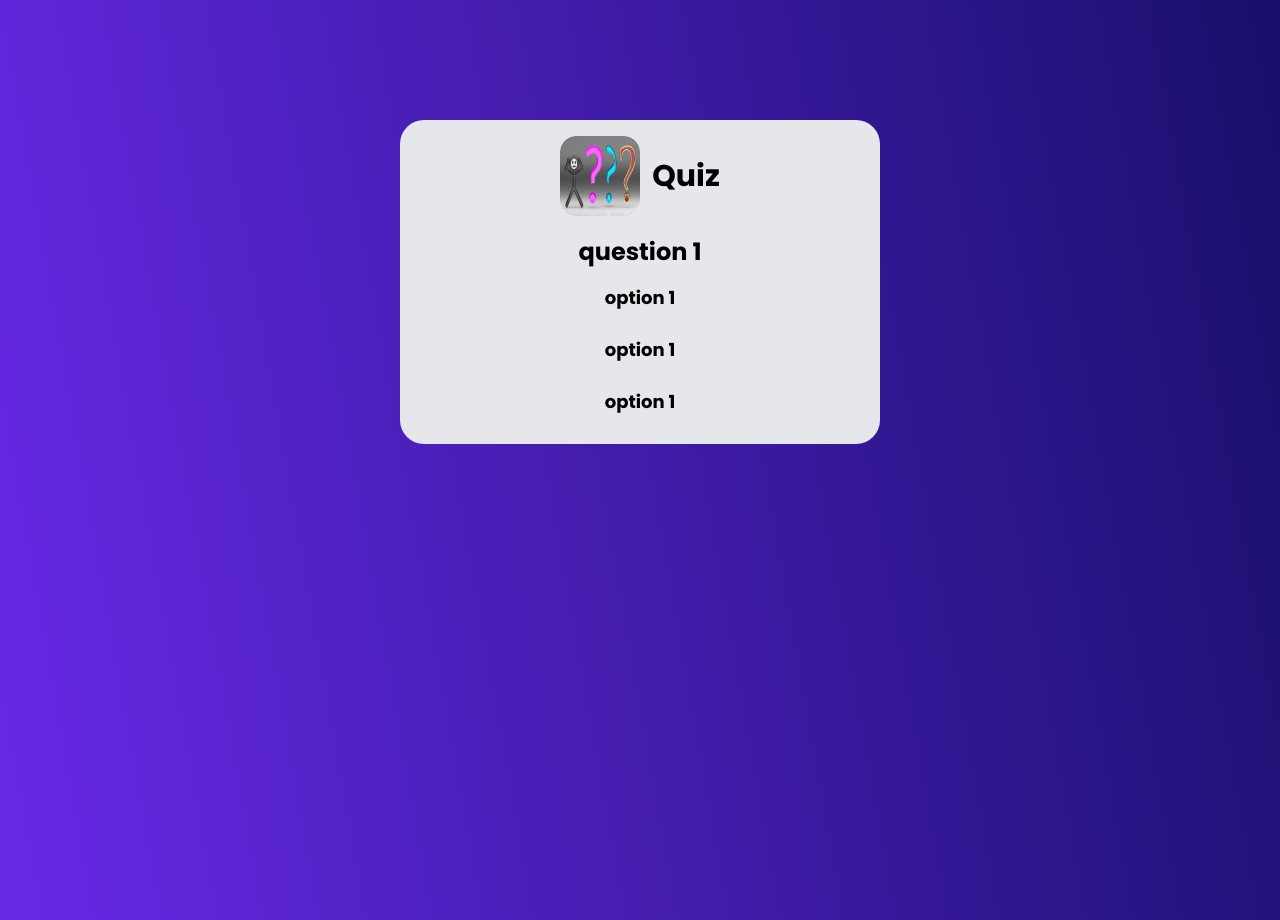
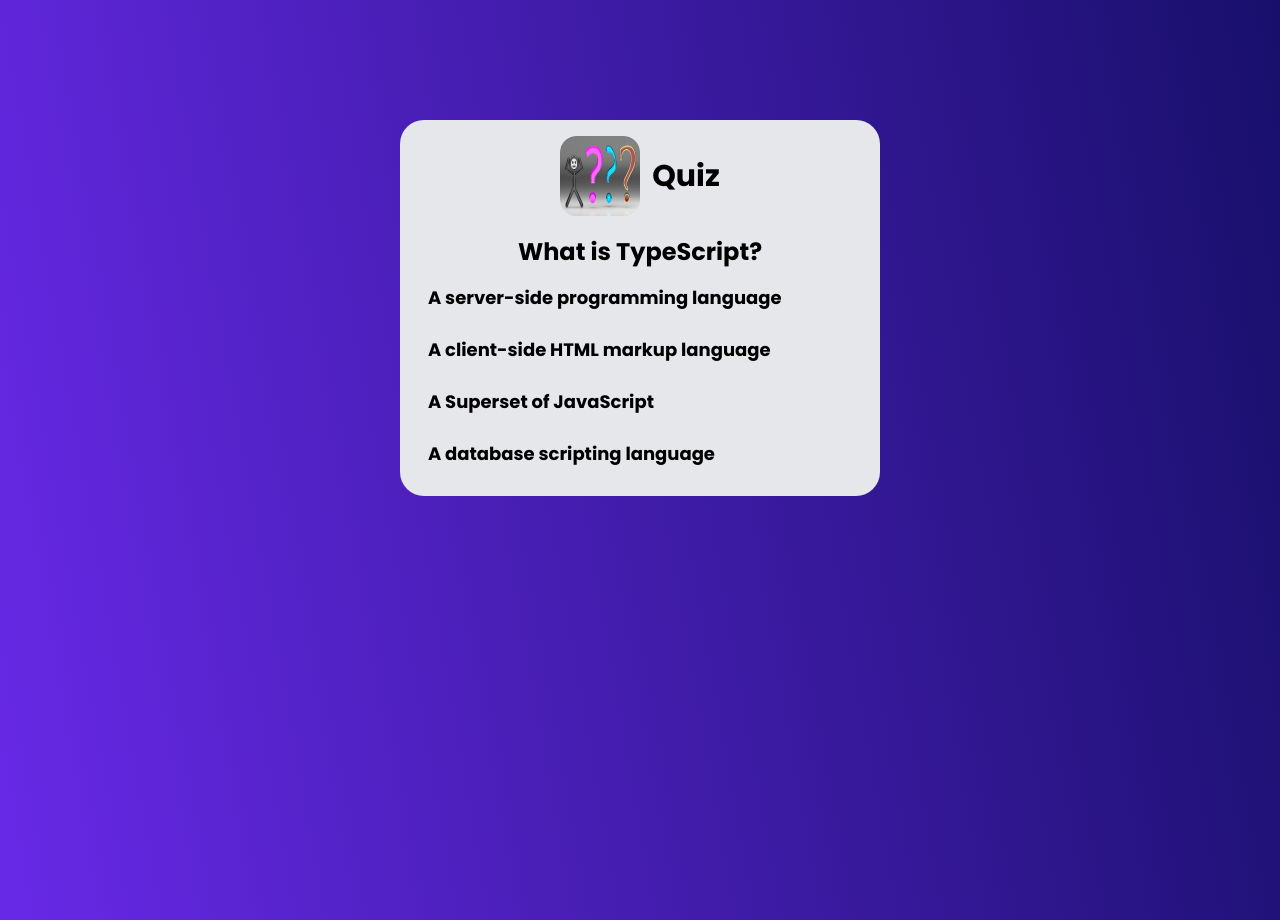
Before and after one commit to OmidProgramm/quiz-react-ts-tailwind, a React (Vite) app: page / in a window 1280 px wide. Built offline with nearby package versions, Linux system fonts and the light colour scheme.

Commit message:
feat: display quiz question and options

```diff
--- a/src/Quiz.tsx
+++ b/src/Quiz.tsx
@@ -1,14 +1,23 @@
-
+import {questions} from './questions';
 
 const Quiz = () => {
   return (
     <div className="w-full">
         <div className="w-full flex flex-col items-center p-3 gap-2 font-poppins">
-            <h3 className="text-2xl font-bold">question 1</h3>
-            <ul className="w-full flex flex-col gap-2">
-                <li className="w-full text-center font-bold text-lg hover:bg-gray-700 p-2 rounded-lg cursor-pointer transition-all duration-300 hover:text-white">option 1</li>
-                <li className="w-full text-center font-bold text-lg hover:bg-gray-700 p-2 rounded-lg cursor-pointer transition-all duration-300 hover:text-white">option 1</li>
-                <li className="w-full text-center font-bold text-lg hover:bg-gray-700 p-2 rounded-lg cursor-pointer transition-all duration-300 hover:text-white">option 1</li>
+            <h3 className="text-2xl font-bold">{questions[0].question}</h3>
+            <ul className="w-full flex flex-col justify-center items-center gap-2">
+
+                {
+                    questions[0].options.map(
+                        (item:string,index:number)=>
+                            <li key={index} className="w-full text-left font-bold text-lg hover:bg-gray-700 p-2 rounded-lg cursor-pointer transition-all duration-300 hover:text-white">{item}</li>
+
+                    )
+                }
+
+
+
+
             </ul>
         </div>
     </div>
```
